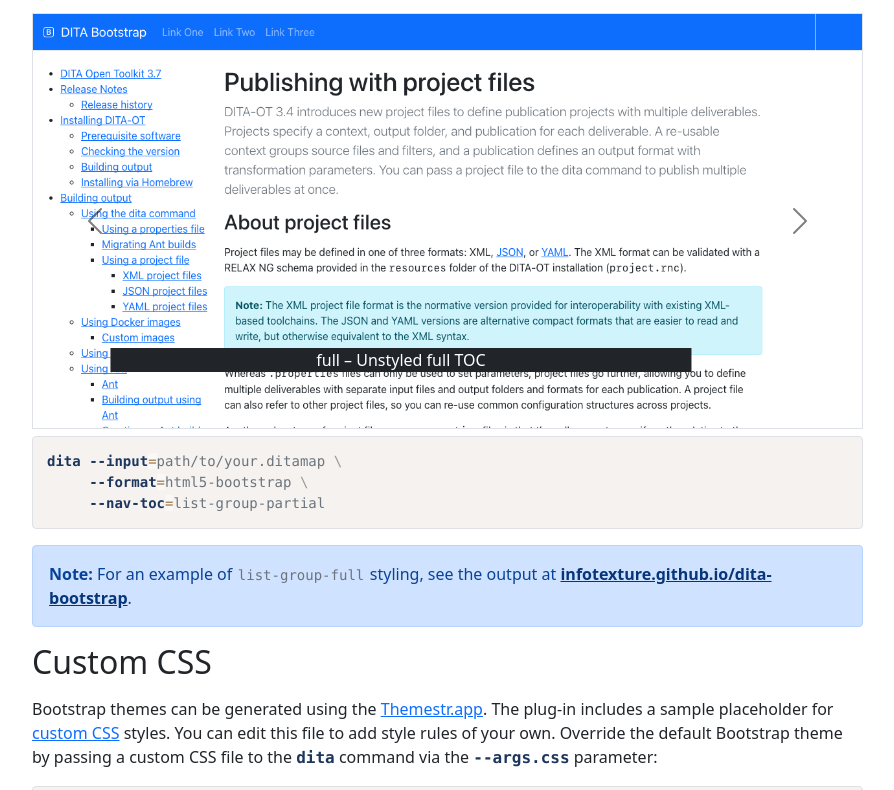
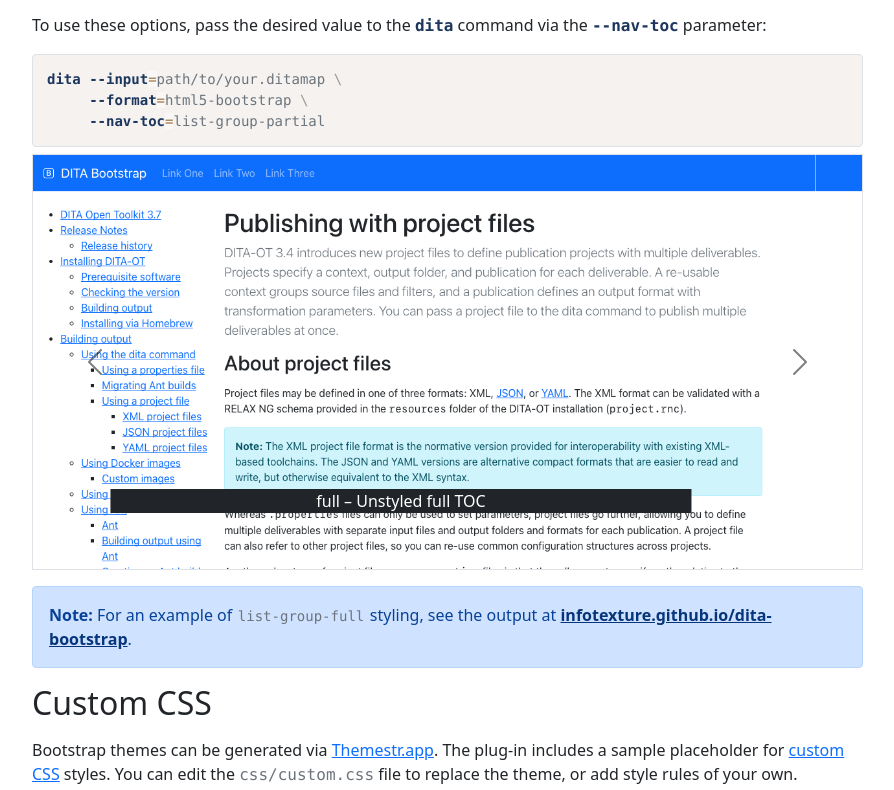
Before and after one commit to infotexture/dita-bootstrap, a plain HTML site: page index.html in a window 1280 px wide. Shown: the part 1836-2626 px from the top of the page, without its empty margins (335-1229 px from the left). Drawn offline with nearby package versions, Linux system fonts and the light colour scheme.

Commit message:
Deploying to gh-pages from  @ 958f178dfe089b9fc37fbb6de15cd30a52007c86 🚀

```diff
--- a/index.html
+++ b/index.html
@@ -114,15 +114,17 @@
           list group
         </li>
       </ul>
+      <p class="p">To use these options, pass the desired value to the <span class="keyword cmdname">dita</span> command via the
+          <span class="keyword parmname">--nav-toc</span> parameter:</p>
+      <pre class="pre codeblock border rounded language-bash"><code><span class="keyword cmdname">dita</span> <span class="keyword parmname">--input</span><span class="ph token operator">=</span><span class="ph filepath">path/to/your.ditamap</span> <span class="ph token punctuation">\</span>
+     <span class="keyword parmname">--format</span><span class="ph token operator">=</span><span class="keyword option">html5-bootstrap</span> <span class="ph token punctuation">\</span>
+     <span class="keyword parmname">--nav-toc</span><span class="ph token operator">=</span><span class="keyword option">list-group-partial</span></code></pre>
       <div data-bs-ride="carousel" id="carousel_index__ol__1" class="ol slide carousel carousel-dark border"><div class="carousel-inner">
         <div class="carousel-item active"><img class="image d-block w-100" src="src/full.png"><div class="carousel-caption d-none d-md-block"><p class="title text-white bg-dark">full – Unstyled full TOC</p></div></div>
         <div class="carousel-item"><img class="image d-block w-100" src="src/partial.png"><div class="carousel-caption d-none d-md-block"><p class="title text-white bg-dark">partial – Unstyled partial TOC</p></div></div>
         <div class="carousel-item"><img class="image d-block w-100" src="src/list-group-full.png"><div class="carousel-caption d-none d-md-block"><p class="title text-white bg-dark">list-group-full – Styled full ToC within a list group</p></div></div>
         <div class="carousel-item"><img class="image d-block w-100" src="src/list-group-partial.png"><div class="carousel-caption d-none d-md-block"><p class="title text-white bg-dark">list-group-partial – Styled partial ToC within a list group</p></div></div>
       </div><a class="carousel-control-prev" role="button" data-bs-slide="prev" data-bs-target="#carousel_index__ol__1"><span class="carousel-control-prev-icon" aria-hidden="true"></span><span class="visually-hidden">Previous</span></a><a class="carousel-control-next" role="button" data-bs-slide="next" data-bs-target="#carousel_index__ol__1"><span class="carousel-control-next-icon" aria-hidden="true"></span><span class="visually-hidden">Next</span></a></div>
-      <pre class="pre codeblock border rounded language-bash"><code><span class="keyword cmdname">dita</span> <span class="keyword parmname">--input</span><span class="ph token operator">=</span><span class="ph filepath">path/to/your.ditamap</span> <span class="ph token punctuation">\</span>
-     <span class="keyword parmname">--format</span><span class="ph token operator">=</span><span class="keyword option">html5-bootstrap</span> <span class="ph token punctuation">\</span>
-     <span class="keyword parmname">--nav-toc</span><span class="ph token operator">=</span><span class="keyword option">list-group-partial</span></code></pre>
       <div role="alert" class="note alert alert-primary"><span class="note__title">Note:</span> For an example of <code class="ph codeph language-bash">list-group-full</code> styling, see the output at
         <a class="xref alert-link" href="https://infotexture.github.io/dita-bootstrap/" target="_blank" rel="external noopener">infotexture.github.io/dita-bootstrap</a>.
       </div>
@@ -133,10 +135,10 @@
 
 
 
-      <p class="p">Bootstrap themes can be generated using the
+      <p class="p">Bootstrap themes can be generated via
         <a class="xref" href="https://themestr.app/theme" target="_blank" rel="external noopener">Themestr.app</a>. The plug-in includes a sample placeholder for
-        <a class="xref" href="https://github.com/infotexture/dita-bootstrap/blob/master/css/custom.css" target="_blank" rel="external noopener">custom CSS</a> styles. You can edit this file to add style rules of your own. Override the default Bootstrap
-        theme by passing a custom CSS file to the <span class="keyword cmdname">dita</span> command via the <span class="keyword parmname">--args.css</span> parameter:</p>
+        <a class="xref" href="https://github.com/infotexture/dita-bootstrap/blob/master/css/custom.css" target="_blank" rel="external noopener">custom CSS</a> styles. You can edit the <span class="ph filepath">css/custom.css</span> file to replace the theme, or add style rules of your own.</p>
+      <p class="p">To override the default Bootstrap theme, pass a custom CSS file like this to the <span class="keyword cmdname">dita</span> command via the <span class="keyword parmname">--args.css</span> parameter:</p>
       <pre class="pre codeblock border rounded language-bash"><code><span class="keyword cmdname">dita</span> <span class="keyword parmname">--input</span><span class="ph token operator">=</span><span class="ph filepath">path/to/your.ditamap</span> <span class="ph token punctuation">\</span>
      <span class="keyword parmname">--format</span><span class="ph token operator">=</span><span class="keyword option">html5-bootstrap</span> <span class="ph token punctuation">\</span>
      <span class="keyword parmname">--args.hdr</span><span class="ph token operator">=</span><span class="ph filepath">path/to/your-header.xml</span> <span class="ph token punctuation">\</span>
```
